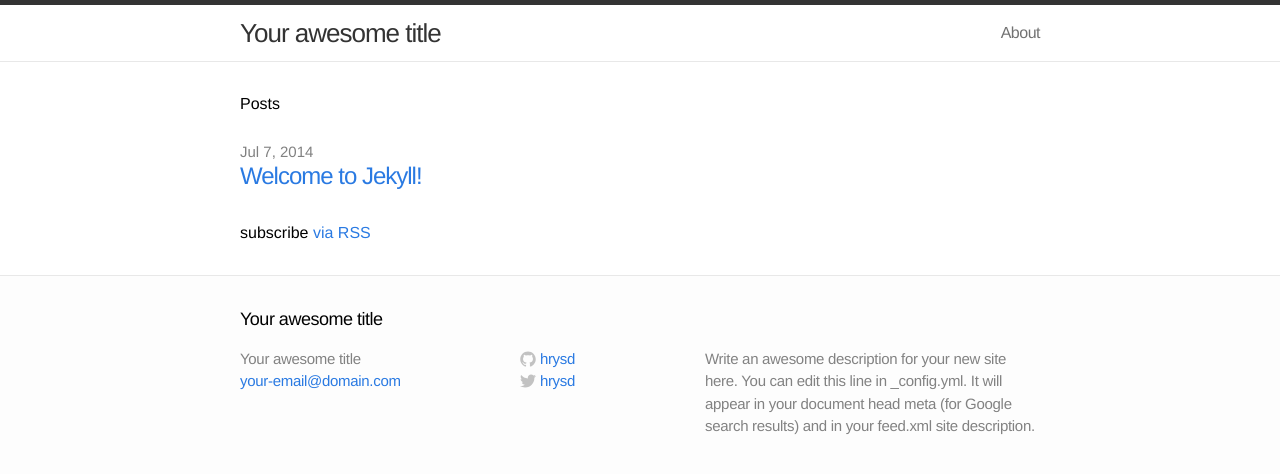
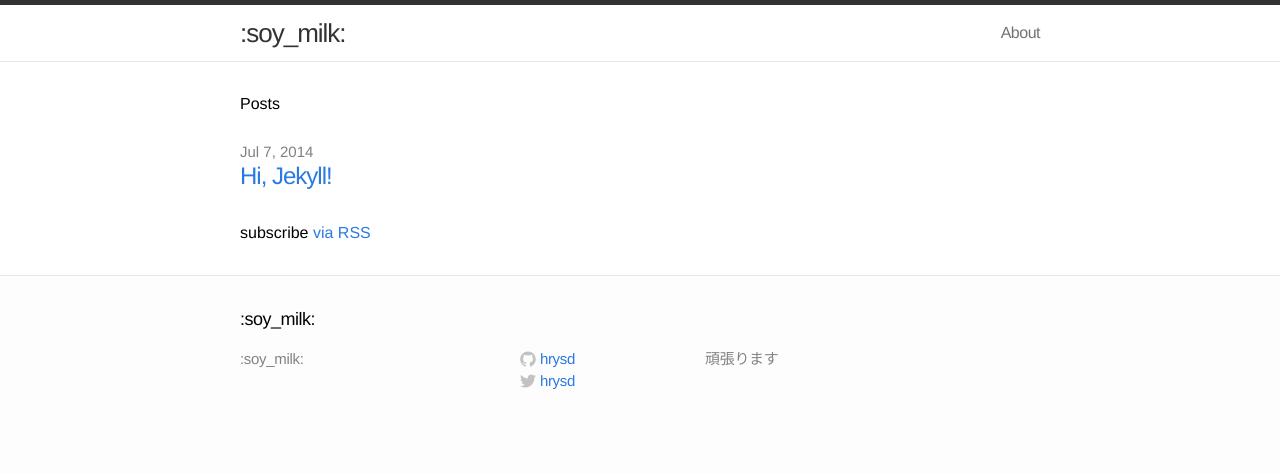
Before and after one commit to hrysd/docs.hrysd.org, a Jekyll site: the page built from index.html, in a window 1280 px wide. Shown: the top 474 px of the page. Built offline with Jekyll 4.4.1, drawn with Linux system fonts in a browser that asks for light colours; Markdown is read by kramdown in place of the engine named in the settings.

Commit message:
Try to write post

```diff
--- a/_config.yml
+++ b/_config.yml
@@ -1,9 +1,6 @@
-# Site settings
-title: Your awesome title
-email: your-email@domain.com
-description: "Write an awesome description for your new site here. You can edit this line in _config.yml. It will appear in your document head meta (for Google search results) and in your feed.xml site description."
-baseurl: ""
-url: "http://yourdomain.com"
+title: ':soy_milk:'
+description: 頑張ります
+url: 'http://blog.hrysd.org'
 twitter_username: hrysd
 github_username:  hrysd
 
```
Also changed, not shown: _posts/2014-07-07-hi-jekyll.markdown (added, +56 -0 lines), _posts/2014-07-07-welcome-to-jekyll.markdown (deleted, +0 -24 lines).
